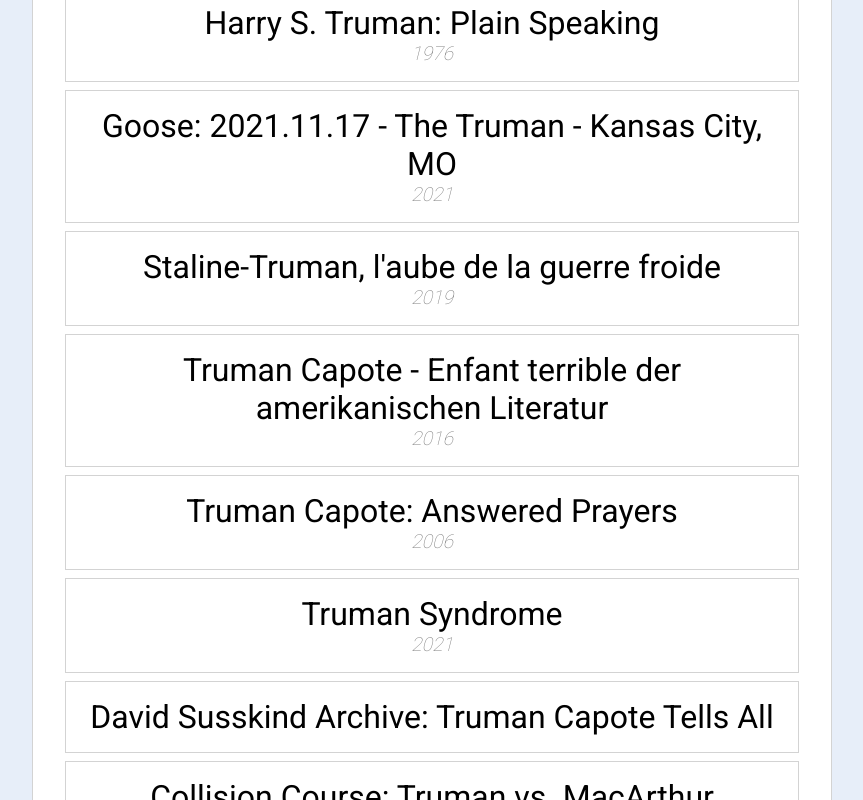
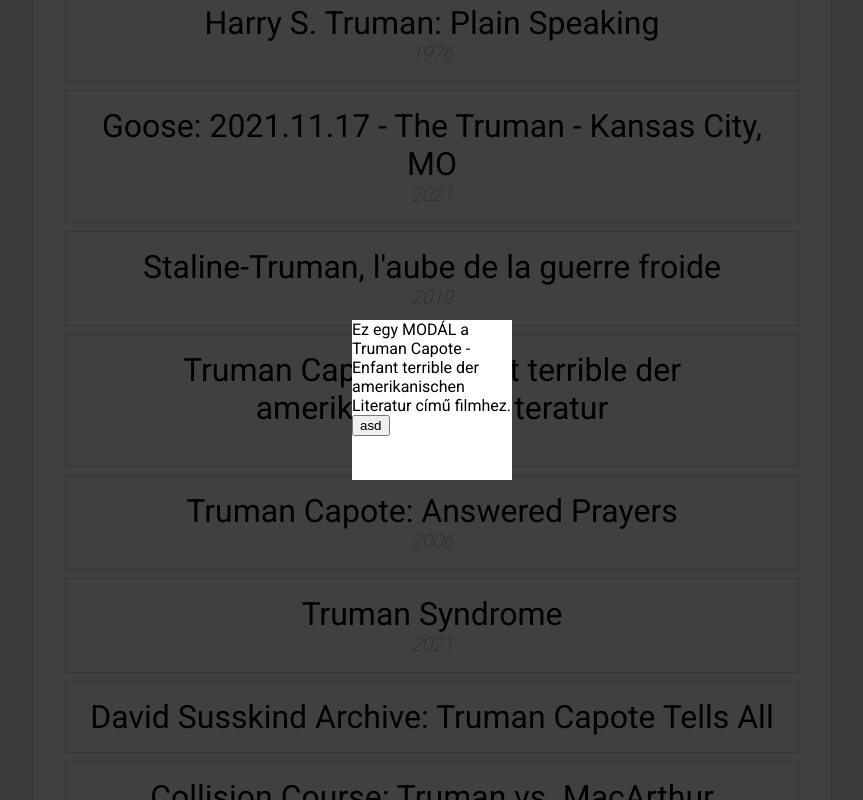
Before and after one commit to bela333/tmdb-search, a React (Create React App) app: page / in a window 1280 px wide. Both pictures are taken after a click on the link 640 px from the left and 1293 px from the top of the page. Shown: the part 893-1693 px from the top of the page, without its empty margins (208-1071 px from the left). Built offline with nearby package versions, Linux system fonts and the light colour scheme.

Commit message:
Basic modal behaviour

```diff
--- a/src/App.tsx
+++ b/src/App.tsx
@@ -1,8 +1,11 @@
-import React from "react";
+import React, { useState } from "react";
 import { styled } from "styled-components";
 import SearchBar from "./components/SearchBar";
 import MovieList from "./components/MovieList";
 import { dummyResults } from "./dummy";
+import ModalEnvironment from "./components/ModalEnvironment";
+import MovieModal from "./components/MovieModal";
+import { Movie } from "./schemas/movie";
 
 const PlacedSearchBar = styled(SearchBar)`
   grid-area: searchbar;
@@ -12,10 +15,28 @@
 `;
 
 function App({ className }: { className?: string }) {
+  const [isModalShown, setIsModalShown] = useState(false);
+  const [modalMovie, setModalMovie] = useState<Movie | undefined>();
+
+  const showMovieDetails = (movie: Movie) => {
+    setModalMovie(movie);
+    setIsModalShown(true);
+  };
+
   return (
     <div className={className}>
       <PlacedSearchBar setText={alert} />
-      <PlacedMovieList movies={dummyResults} />
+      <PlacedMovieList
+        movies={dummyResults}
+        showMovieDetails={showMovieDetails}
+      />
+      <ModalEnvironment
+        isShown={isModalShown && modalMovie != undefined}
+        setIsShown={setIsModalShown}
+      >
+        {/* Because of "isShown", modalMovie will only be used, if it is not undefined */}
+        <MovieModal movie={modalMovie as Movie} />
+      </ModalEnvironment>
     </div>
   );
 }
--- /dev/null
+++ b/src/components/ModalEnvironment.tsx
@@ -0,0 +1,43 @@
+import React from "react";
+import { css, styled } from "styled-components";
+
+const ModalEnvironment = ({
+  className,
+  setIsShown,
+  isShown,
+  children,
+}: React.PropsWithChildren<{
+  className?: string;
+  isShown: boolean;
+  setIsShown: (isShown: boolean) => void;
+}>) => {
+  return isShown ? (
+    <div className={className} onClick={() => setIsShown(false)}>
+      <div onClick={(ev) => ev.stopPropagation()}>{children}</div>
+    </div>
+  ) : (
+    <div className={className}></div>
+  );
+};
+
+export default styled(ModalEnvironment)<{ isShown: boolean }>`
+  ${(props) => {
+    if (props.isShown) {
+      return css`
+        width: 100vw;
+        height: 100vh;
+        position: fixed;
+        top: 0;
+        left: 0;
+        background-color: rgba(0, 0, 0, 0.75);
+        display: flex;
+        align-items: center;
+        justify-content: center;
+      `;
+    } else {
+      return css`
+        display: none;
+      `;
+    }
+  }}
+`;
--- a/src/components/MovieItem.tsx
+++ b/src/components/MovieItem.tsx
@@ -17,13 +17,15 @@
 const MovieItem = ({
   className,
   movie,
+  showMovieDetails,
 }: {
   className?: string;
   movie: Movie;
+  showMovieDetails: (movie: Movie) => void;
 }) => {
   const release_year = movie.release_date.split("-")[0];
   return (
-    <a className={className} onClick={() => alert(movie.original_title)}>
+    <a className={className} onClick={() => showMovieDetails(movie)}>
       <Title>{movie.original_title}</Title>
       <Subtitle>{release_year}</Subtitle>
     </a>
--- a/src/components/MovieList.tsx
+++ b/src/components/MovieList.tsx
@@ -5,14 +5,20 @@
 const MovieList = ({
   className,
   movies,
+  showMovieDetails,
 }: {
   className?: string;
   movies: Movie[];
+  showMovieDetails: (movie: Movie) => void;
 }) => {
   return (
     <div className={className}>
       {movies.map((movie) => (
-        <MovieItem movie={movie} key={movie.id} />
+        <MovieItem
+          movie={movie}
+          key={movie.id}
+          showMovieDetails={showMovieDetails}
+        />
       ))}
     </div>
   );
--- /dev/null
+++ b/src/components/MovieModal.tsx
@@ -0,0 +1,23 @@
+import { styled } from "styled-components";
+import { Movie } from "../schemas/movie";
+
+const MovieModal = ({
+  className,
+  movie,
+}: {
+  className?: string;
+  movie: Movie;
+}) => {
+  return (
+    <div className={className}>
+      Ez egy MODÁL a {movie.original_title} című filmhez.
+      <button onClick={() => alert("amogus")}>asd</button>
+    </div>
+  );
+};
+
+export default styled(MovieModal)`
+  width: 10rem;
+  height: 10rem;
+  background-color: white;
+`;
```
